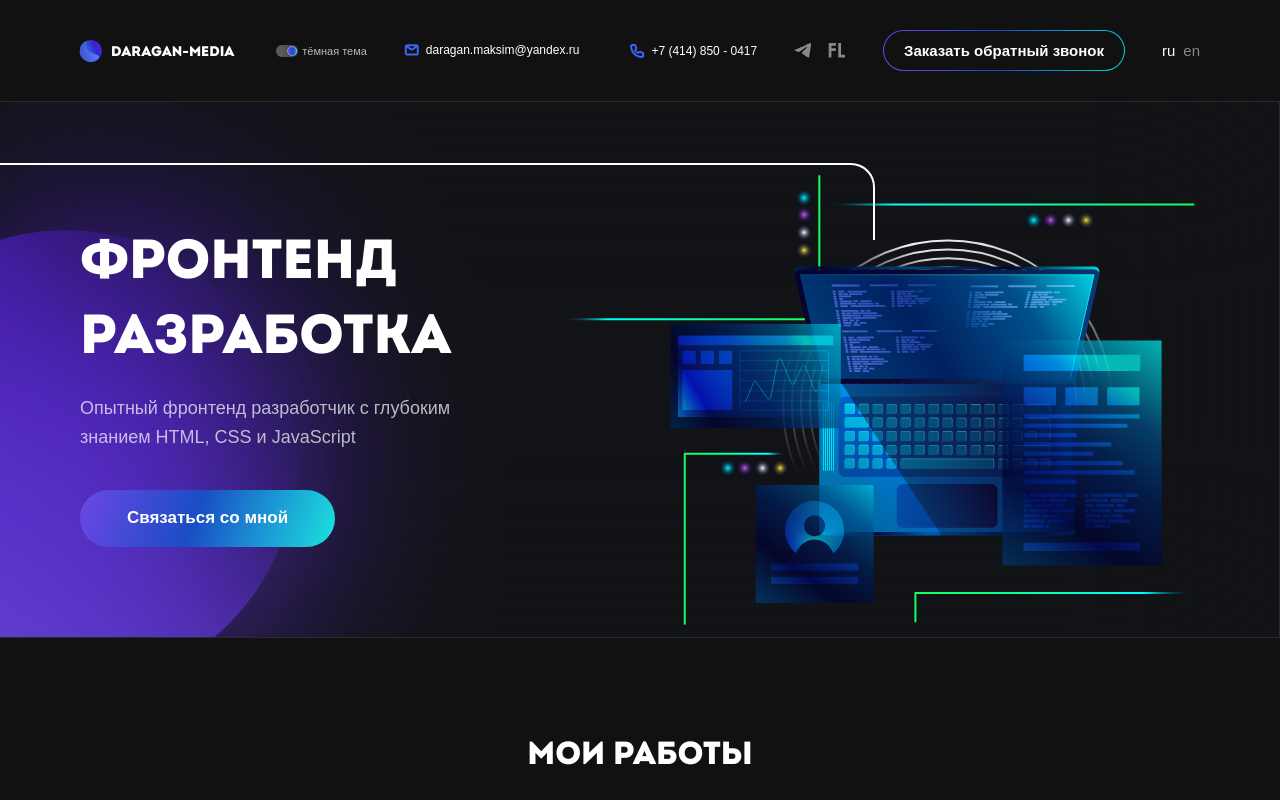
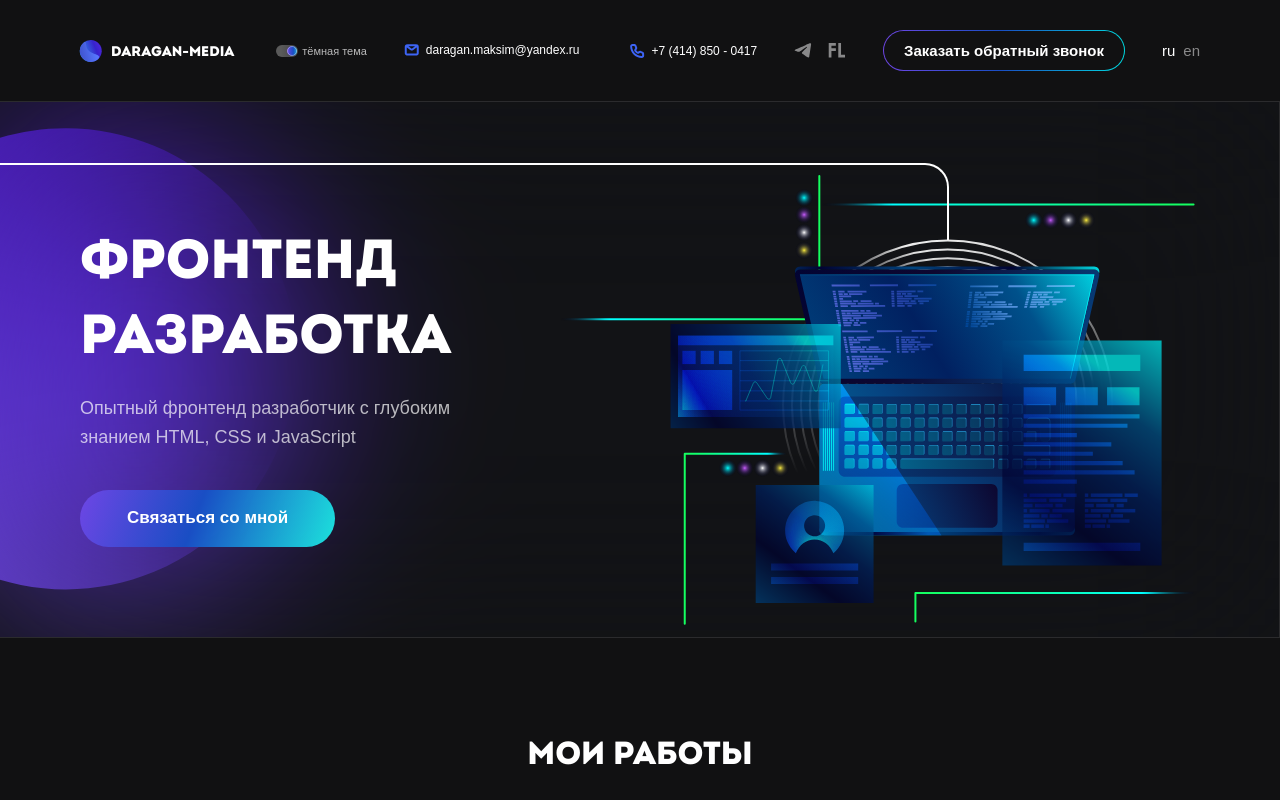
Before and after one commit to Hillel1408/daragan-media, a React (Create React App) app: page / in a window 1280 px wide. Shown: the top 800 px of the page. Built offline with nearby package versions, Linux system fonts and the light colour scheme; no server answers.

Commit message:
интро правки стилей

```diff
--- a/src/components/Intro/Intro.tsx
+++ b/src/components/Intro/Intro.tsx
@@ -2,13 +2,12 @@ import { SecondaryButton } from "components";
 
 export default function Intro() {
     return (
+        <div className="bg-[#111112] overflow-hidden">
             <div
-            className="bg-[#111112] before:content-[''] before:block before:h-[77px] before:w-[68.4%] before:border-[2px] overflow-hidden
-          before:border-white before:rounded-tr-[24px] before:border-l-0 before:border-b-0 before:absolute before:top-[61px] before:z-20
-            relative border border-[#2b2b2d] border-l-0"
+                className="bg-intro pt-[122px] pb-[90px] bg-[rgba(35,38,57,0.1)] my-blur relative z-10 pl-[calc(100vw/2-560px)] pr-[calc(100vw/2-560px)]
+                before:content-[''] before:block before:h-[77px] before:w-[100%] before:border-[2px] before:border-white before:rounded-tr-[24px]
+                before:border-l-0 before:border-b-0 before:absolute before:top-[61px] before:right-[calc(100vw/2-310px)] before:z-20 border border-[#2b2b2d] border-l-0"
             >
-            <div className="">
-                <div className="bg-intro pt-[122px] pb-[90px] bg-[rgba(35,38,57,0.1)] my-blur relative z-10 pl-[calc(100vw/2-560px)] pr-[calc(100vw/2-560px)]">
                 <h1 className="font-['Intro'] text-[55px] leading-[136%] uppercase text-white mb-5">
                     Фронтенд <br /> разработка
                 </h1>
@@ -19,6 +18,5 @@ export default function Intro() {
             </div>
             <img src="images/bg-2.svg" width="297" height="297" alt="" className="absolute left-0 top-[128px]" />
         </div>
-        </div>
     );
 }
```
Lines whose indentation alone changed are shown as unchanged.
